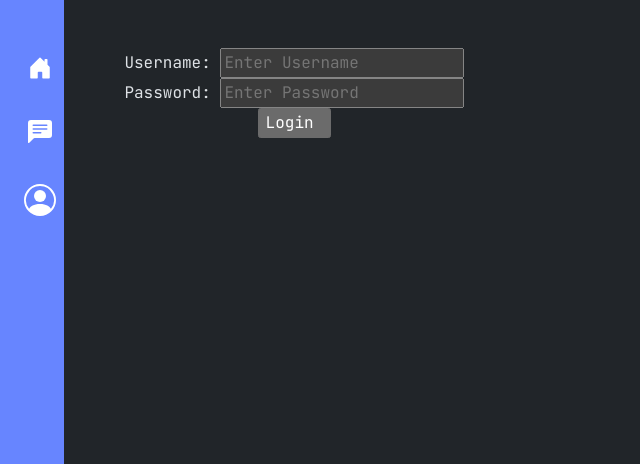
After one commit to Blazzzeee/studybud, a Django app: page /login in a window 1280 px wide. The commit adds this page. Shown: the top 464 px of the page, without its empty margins (0-640 px from the left). Run offline with Django 5.2, Linux system fonts and the light colour scheme; some web fonts are replaced.

Commit message:
Added base code for search and added custom session management

```diff
--- a/studybud/base/templates/base/index.html
+++ b/studybud/base/templates/base/index.html
@@ -16,7 +16,10 @@
       />
     </svg>
   </label>
+  <form action="" method="POST" name="searchForm" class="search">
+
   <input class="search" id="search" type="search" placeholder="Search..." />
+  </form>
 </div>
 
 
--- /dev/null
+++ b/studybud/base/templates/base/login_register.html
@@ -0,0 +1,21 @@
+{% extends 'layout.html' %}
+
+
+{% block content %}
+
+<div class='container text-center mx-5 my-5'>
+    <form action="" method="post">
+
+    {% csrf_token %}
+        <label >Username: </label>
+        <input type="text" name="username" placeholder="Enter Username ">
+
+
+        <label >Password: </label>
+        <input type="password" name="password" placeholder="Enter Password ">
+
+        <input type="submit" value="Login ">
+    </form>
+</div>
+
+{% endblock content %}
--- a/studybud/base/urls.py
+++ b/studybud/base/urls.py
@@ -6,6 +6,6 @@ urlpatterns = [
     path('create_room', views.create_room, name='create_room'),
     path('update_room/<str:id>', views.update_room, name='update_room'),
     path('delete_room/<str:id>', views.delete_room, name='delete_room'),
-
+    path('login', views.loginView, name='login_register_form')
 
 ]
--- a/studybud/base/views.py
+++ b/studybud/base/views.py
@@ -1,8 +1,11 @@
 from django.shortcuts import render,get_object_or_404,redirect,Http404
 from .models import Room
 from .forms import RoomForm
+from django.contrib.auth.models import User
+from django.contrib.auth import authenticate, login, logout
+from django.contrib import messages
+from django.views.decorators.csrf import csrf_exempt, csrf_protect
 # Create your views here.
-
 
 rooms = Room.objects.all()
 
@@ -61,3 +64,27 @@ def delete_room(request, id):
 
     context = {'room':room}
     return render(request, 'base/room_delete.html', context)
+def loginView(request):
+
+    context = {}
+
+    if request.method == 'POST':
+        username = request.POST.get('username')
+        password = request.POST.get('password')
+
+        try:
+            user = User.objects.get(username=username)
+
+        except:
+            messages.error(request, "User does not exist")
+
+        user = authenticate(request, username=username, password=password)
+
+        if user is not None:
+            login(request, user)
+            return redirect('home')
+        else:
+            messages.error(request, 'The username and password combination is incorrect')
+
+
+    return render(request, 'base/login_register.html', context)
--- a/studybud/static/search.js
+++ b/studybud/static/search.js
@@ -0,0 +1,15 @@
+let rooms = document.getElementsByClassName("card");
+console.log(rooms);
+let search = document.getElementsByClassName("search").addEventListener("submit", function (e) {
+    e.preventDefault();
+// console.log(search);
+
+var formData = new FormData(form);
+// output as an object
+console.log(Object.fromEntries(formData));
+
+// ...or iterate through the name-value pairs
+for (var pair of formData.entries()) {
+  console.log(pair[0] + ": " + pair[1]);
+}
+});
--- a/studybud/templates/layout.html
+++ b/studybud/templates/layout.html
@@ -61,6 +61,16 @@
         </nav>
       </div>
     </section>
+
+{% if messages %}
+<ul class="messages">
+    {% for message in messages %}
+    <li{% if message.tags %} class="{{ message.tags }}"{% endif %}>
+        {{ message }}
+    </li>
+    {% endfor %}
+</ul>
+{% endif %}
     {% block content %}
 
 
@@ -72,6 +82,7 @@
   <script src="https://cdn.jsdelivr.net/npm/bootstrap@5.3.3/dist/js/bootstrap.bundle.min.js"
     integrity="sha384-YvpcrYf0tY3lHB60NNkmXc5s9fDVZLESaAA55NDzOxhy9GkcIdslK1eN7N6jIeHz"
     crossorigin="anonymous"></script>
+    <script src="{% static 'search.js' %}"></script>
 </body>
 
 </html>
```
Also changed, not shown: studybud/db.sqlite3.
